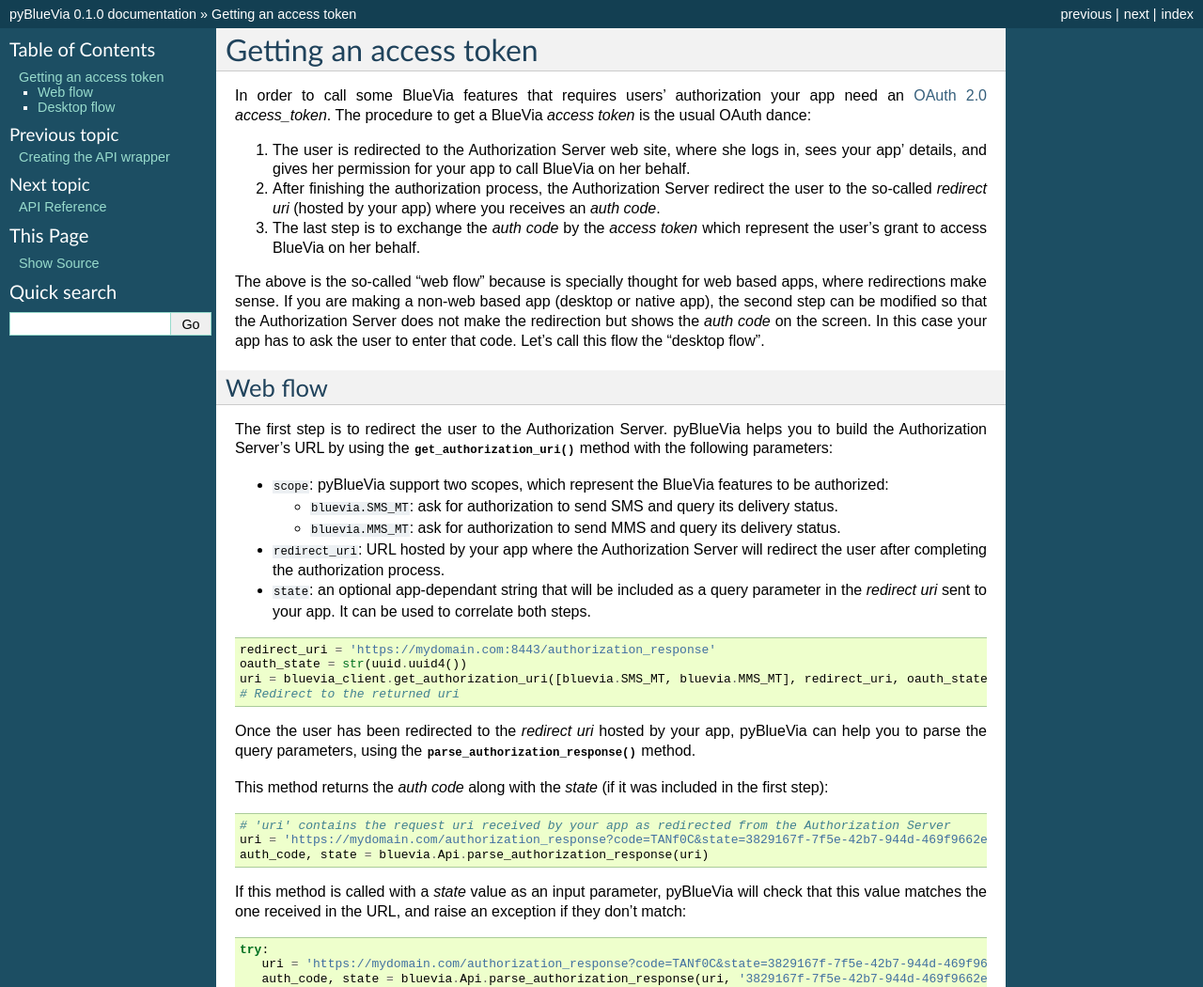
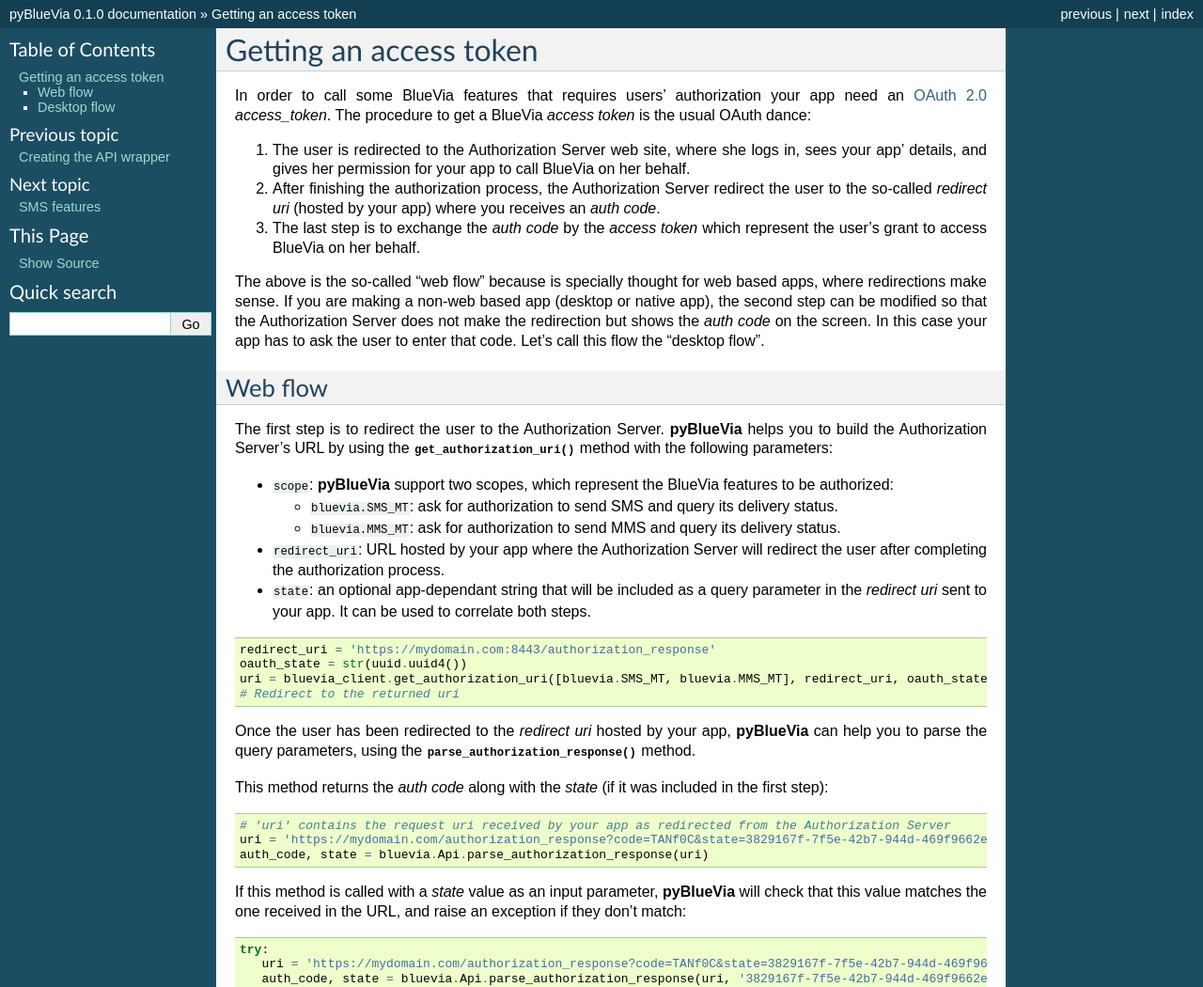
Before and after one commit to JoseAntonioRodriguez/pyBlueVia, a Sphinx documentation site: the page built from docs/user-guide/access-token.rst, in a window 1280 px wide. Shown: the top 1050 px of the page at 94% size. Built offline with Sphinx 7.4.7, drawn with Linux system fonts in a browser that asks for light colours; pages that are not in the unit, such as notebooks, are missing from menus.

```diff
--- a/docs/api-reference.rst
+++ b/docs/api-reference.rst
@@ -5,7 +5,7 @@ API Reference
 
 .. module:: bluevia
 
-Find here the detailed description of pyBlueVia classes, methods and exceptions.
+Find here the detailed description of **pyBlueVia** classes, methods and exceptions.
 
 Api class
 ---------
--- a/docs/user-guide/access-token.rst
+++ b/docs/user-guide/access-token.rst
@@ -26,11 +26,11 @@ that code. Let's call this flow the "desktop flow".
 Web flow
 --------
 
-The first step is to redirect the user to the Authorization Server. pyBlueVia helps you
+The first step is to redirect the user to the Authorization Server. **pyBlueVia** helps you
 to build the Authorization Server's URL by using the :meth:`~.bluevia.Api.get_authorization_uri`
 method with the following parameters:
 
-* ``scope``: pyBlueVia support two scopes, which represent the BlueVia features to be authorized:
+* ``scope``: **pyBlueVia** support two scopes, which represent the BlueVia features to be authorized:
 
   - ``bluevia.SMS_MT``: ask for authorization to send SMS and query its delivery status.
   - ``bluevia.MMS_MT``: ask for authorization to send MMS and query its delivery status.
@@ -48,7 +48,7 @@ method with the following parameters:
    # Redirect to the returned uri
 
 
-Once the user has been redirected to the *redirect uri* hosted by your app, pyBlueVia can
+Once the user has been redirected to the *redirect uri* hosted by your app, **pyBlueVia** can
 help you to parse the query parameters, using the :meth:`~.bluevia.Api.parse_authorization_response`
 method.
 
@@ -58,7 +58,7 @@ This method returns the *auth code* along with the *state* (if it was included i
    uri = 'https://mydomain.com/authorization_response?code=TANf0C&state=3829167f-7f5e-42b7-944d-469f9662e738'
    auth_code, state = bluevia.Api.parse_authorization_response(uri)
 
-If this method is called with a *state* value as an input parameter, pyBlueVia will check that
+If this method is called with a *state* value as an input parameter, **pyBlueVia** will check that
 this value matches the one received in the URL, and raise an exception if they don't match::
 
    try:
--- a/docs/user-guide/api-wrapper.rst
+++ b/docs/user-guide/api-wrapper.rst
@@ -3,7 +3,7 @@
 Creating the API wrapper
 ========================
 
-The first step to use pyBlueVia is to create an :class:`~.bluevia.Api` object, which
+The first step to use **pyBlueVia** is to create an :class:`~.bluevia.Api` object, which
 represents a BlueVia app, identified by the credentials (*Client id* and *Client secret*)
 you got from BlueVia when creating an api-key. Those credentials must be passed
 to the :class:`~.bluevia.Api` constructor.
```
Also changed, not shown: docs/index.rst (+4 -3 lines), docs/introduction.rst (+4 -4 lines), docs/user-guide/sms.rst (added, +140 -0 lines), 1 other file.
